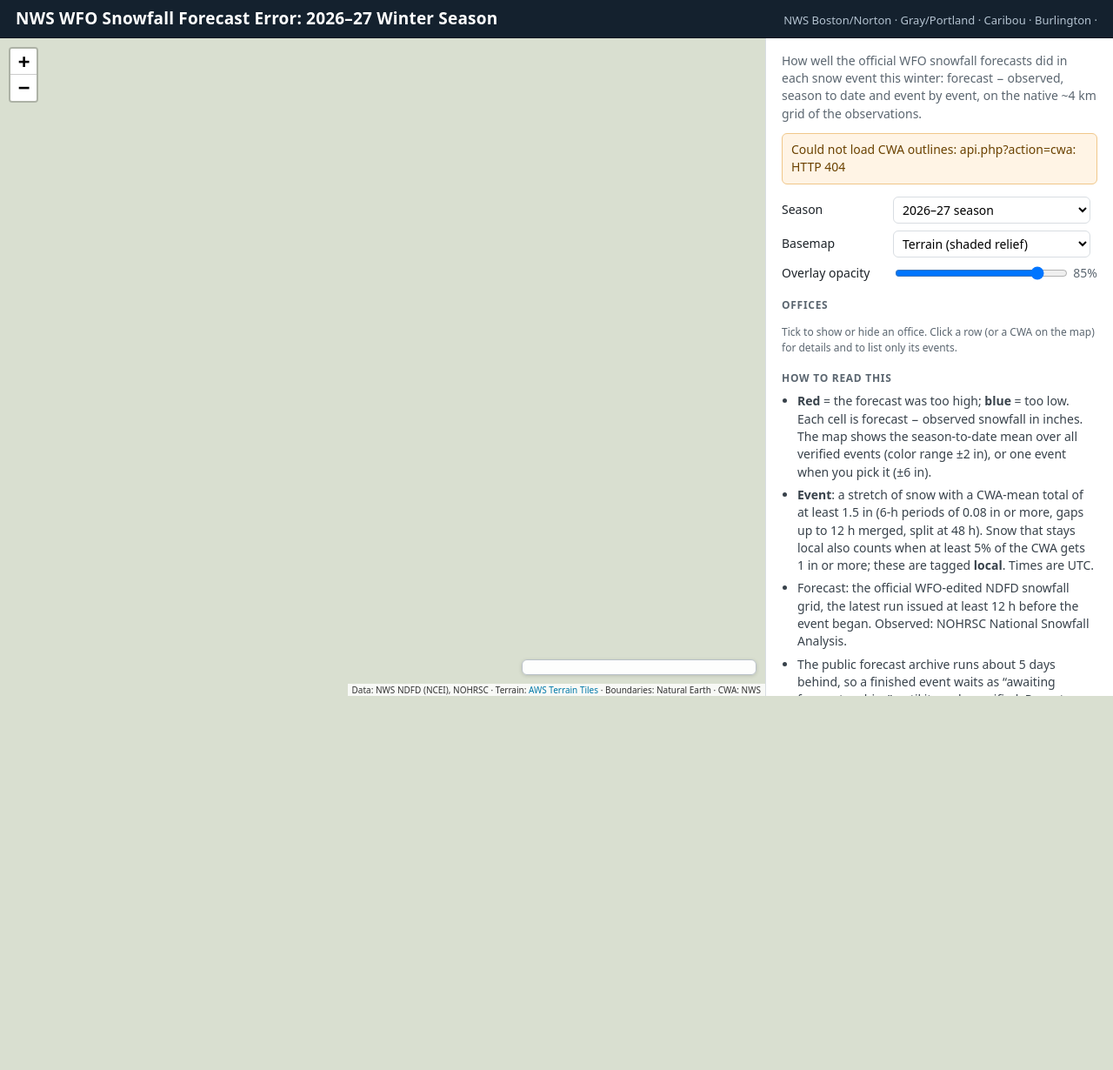
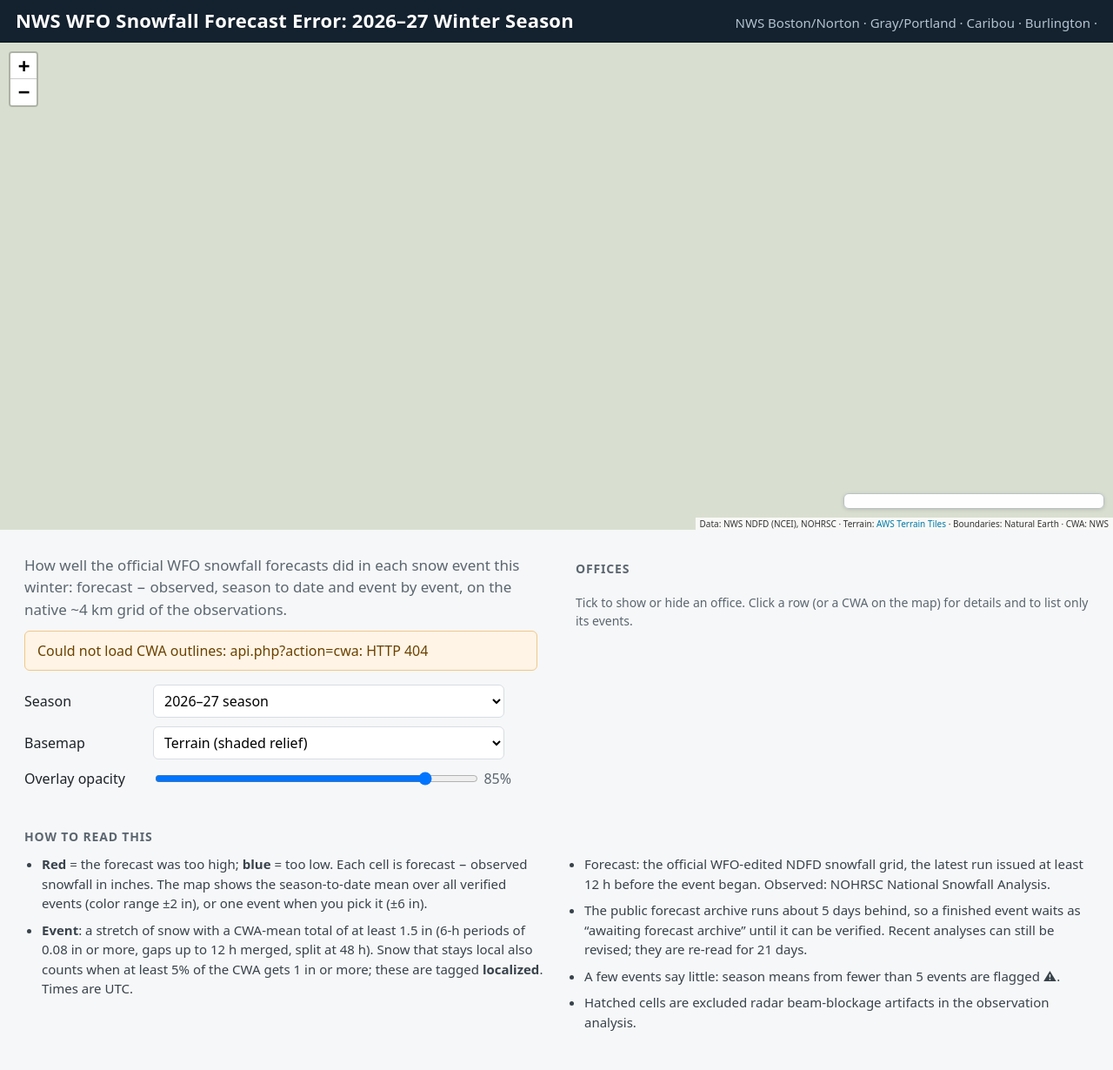
Before and after one commit to aaronperry-dev/NWS-WFO-Current-Season-Snowfall-Error, a PHP site: page / in a window 1280 px wide. Shown: the whole page at 87% size. Before the commit the page ends 800 px from the top, so only its background shows below. Run offline with PHP 8.4, Linux system fonts and the light colour scheme; a map, chart or similar area stays blank.

Commit message:
Viewer: information below the map, larger text

```diff
--- a/viewer/assets/app.js
+++ b/viewer/assets/app.js
@@ -99,7 +99,7 @@ function dayRange(a, b) {                                       // 'Nov 12', 'No
 }
 const evTitle = (ev) => `${zt(new Date(ev.start))} to ${zt(new Date(ev.end))}`;
 const localHelp = (e) => `Localized event: about ${Math.round(e.area_pct)}% of the CWA received at least ${state.M.thresholds.local_min_in} in, but the CWA-mean total (${e.obs_cwa_mean.toFixed(2)} in) is below the ${state.M.thresholds.event_total_in} in threshold.`;
-const localTag = (e) => e.basis === 'local' ? ` <span class="loc" title="${esc(localHelp(e))}">local</span>` : '';
+const localTag = (e) => e.basis === 'local' ? ` <span class="loc" title="${esc(localHelp(e))}">localized</span>` : '';
 
 function setTitle(label) {                                   // 'NWS WFO Snowfall Forecast Error: 2026–27 Winter Season' (page title and header follow the selected season)
   const t = `NWS WFO Snowfall Forecast Error: ${String(label).replace(/\s*season$/i, '')} Winter Season`; document.title = t; const h = document.querySelector('.topbar h1'); if (h) h.textContent = t;
@@ -375,9 +375,10 @@ async function main() {
   el('basemap').addEventListener('change', (e) => setBasemap(e.target.value));
   el('opacity').addEventListener('input', (e) => { state.opacity = parseFloat(e.target.value); errLayer.setOpacity(state.opacity); el('opacityOut').textContent = Math.round(state.opacity * 100) + '%'; writeHash(); });
   el('offices').addEventListener('change', (e) => { const off = e.target.dataset && e.target.dataset.vis; if (!off) return; state.grids.find((g) => g.off === off).visible = e.target.checked; refresh(); });
-  el('offices').addEventListener('click', (e) => { if (e.target.closest('input')) return; const tr = e.target.closest('tr.row'); if (tr) select(tr.dataset.off, true); });
-  el('offices').addEventListener('keydown', (e) => { if (e.key === 'Enter' && e.target.matches('tr.row')) select(e.target.dataset.off, true); });
-  const pickEvent = (tr) => { if (!tr || tr.classList.contains('pend')) return; const { off, id } = tr.dataset; if (state.ev && state.ev.off === off && state.ev.id === id) clearEvent(); else showEvent(off, id); };
+  el('offices').addEventListener('click', (e) => { if (e.target.closest('input')) return; const tr = e.target.closest('tr.row'); if (tr) { select(tr.dataset.off, true); toMap(); } });
+  el('offices').addEventListener('keydown', (e) => { if (e.key === 'Enter' && e.target.matches('tr.row')) { select(e.target.dataset.off, true); toMap(); } });
+  const toMap = () => { const r = el('map').getBoundingClientRect(); if (r.top < 0 || r.bottom > innerHeight + 4) el('map').scrollIntoView({ behavior: 'smooth', block: 'start' }); };
+  const pickEvent = (tr) => { if (!tr || tr.classList.contains('pend')) return; const { off, id } = tr.dataset; if (state.ev && state.ev.off === off && state.ev.id === id) clearEvent(); else { showEvent(off, id); toMap(); } };
   el('events').addEventListener('click', (e) => pickEvent(e.target.closest('tr.ev')));
   el('log').addEventListener('click', (e) => pickEvent(e.target.closest('tr.lg.click')));
   el('log').addEventListener('keydown', (e) => { if (e.key === 'Enter' && e.target.matches('tr.lg.click')) pickEvent(e.target); });
--- a/viewer/assets/style.css
+++ b/viewer/assets/style.css
@@ -1,81 +1,86 @@
 :root { --ink:#1d2329; --muted:#5b6670; --line:#d8dde2; --bg:#f6f7f8; --accent:#1b5fa8; }
 * { box-sizing: border-box; }
-html, body { height: 100%; margin: 0; }
-body { font: 14px/1.45 system-ui, -apple-system, "Segoe UI", Roboto, sans-serif; color: var(--ink); background: var(--bg); display: flex; flex-direction: column; }
-.topbar { flex: none; display: flex; align-items: baseline; justify-content: space-between; gap: 6px 20px; flex-wrap: wrap; padding: 10px 18px; background: #14212e; color: #fff; border-bottom: 1px solid #0b141d; }
-.topbar h1 { margin: 0; font-size: 19px; line-height: 1.2; letter-spacing: .01em; }
-.topbar p { margin: 0; color: #b4c3d1; font-size: 13px; }
-.app { flex: 1; min-height: 0; display: grid; grid-template-columns: 1fr 400px; }
-#map { height: 100%; min-height: 360px; background: #d9dfd0; }
-.panel { overflow-y: auto; background: #fff; border-left: 1px solid var(--line); padding: 16px 18px 28px; }
-h2 { font-size: 12px; letter-spacing: .06em; text-transform: uppercase; color: var(--muted); margin: 18px 0 8px; }
-.sub { margin: 0; color: var(--muted); }
-.notice { margin: 12px 0 0; padding: 8px 10px; border-radius: 6px; background: #fff4e5; border: 1px solid #f0c78a; color: #6b4200; }
-.controls { display: grid; gap: 8px; margin-top: 14px; }
-.controls label { display: grid; grid-template-columns: 120px 1fr auto; align-items: center; gap: 8px; }
+html, body { margin: 0; }
+body { font: 16px/1.5 system-ui, -apple-system, "Segoe UI", Roboto, sans-serif; color: var(--ink); background: var(--bg); }
+.topbar { display: flex; align-items: baseline; justify-content: space-between; gap: 6px 20px; flex-wrap: wrap; padding: 10px 18px; background: #14212e; color: #fff; border-bottom: 1px solid #0b141d; }
+.topbar h1 { margin: 0; font-size: 22px; line-height: 1.2; letter-spacing: .01em; }
+.topbar p { margin: 0; color: #b4c3d1; font-size: 15px; }
+.app { height: 70vh; min-height: 480px; }
+#map { height: 100%; background: #d9dfd0; }
+/* the information sits below the map, on the full page width */
+.below { display: grid; grid-template-columns: repeat(2, minmax(0, 1fr)); gap: 8px 44px; max-width: 1700px; margin: 0 auto; padding: 14px 28px 44px; background: var(--bg); align-items: start; }
+.below .wide { grid-column: 1 / -1; }
+.below section { min-width: 0; }
+.about ul { columns: 2; column-gap: 44px; }
+.about li { break-inside: avoid; }
+h2 { font-size: 14px; letter-spacing: .06em; text-transform: uppercase; color: var(--muted); margin: 20px 0 10px; }
+.sub { margin: 14px 0 0; color: var(--muted); font-size: 17px; max-width: 70ch; }
+.notice { margin: 12px 0 0; padding: 10px 14px; border-radius: 6px; background: #fff4e5; border: 1px solid #f0c78a; color: #6b4200; }
+.controls { display: grid; gap: 10px; margin-top: 16px; max-width: 560px; }
+.controls label { display: grid; grid-template-columns: 140px 1fr auto; align-items: center; gap: 8px; }
 select, input[type=range] { width: 100%; font: inherit; }
-select { padding: 4px 6px; border: 1px solid var(--line); border-radius: 6px; background: #fff; }
+select { padding: 6px 8px; border: 1px solid var(--line); border-radius: 6px; background: #fff; }
 output { min-width: 3ch; text-align: right; color: var(--muted); font-variant-numeric: tabular-nums; }
-.hint { color: var(--muted); font-size: 12px; margin: 6px 0 0; }
+.hint { color: var(--muted); font-size: 14px; margin: 8px 0 0; }
 
 table.offices { width: 100%; border-collapse: collapse; font-variant-numeric: tabular-nums; }
-.offices th { text-align: right; font-weight: 600; font-size: 11px; color: var(--muted); padding: 2px 4px 6px; }
+.offices th { text-align: right; font-weight: 600; font-size: 13px; color: var(--muted); padding: 2px 4px 6px; }
 .offices th:nth-child(-n+2) { text-align: left; }
-.offices td { padding: 5px 4px; border-top: 1px solid var(--line); text-align: right; white-space: nowrap; }
+.offices td { padding: 8px 6px; font-size: 16px; border-top: 1px solid var(--line); text-align: right; white-space: nowrap; }
 .offices td:nth-child(-n+2) { text-align: left; }
 .offices tr.row { cursor: pointer; }
 .offices tr.row:hover td { background: #f1f4f7; }
 .offices tr.row.sel td { background: #e8f0fa; }
 .offices tr.off td { color: #9aa3ab; }
-.chip { display: inline-block; width: 10px; height: 10px; border-radius: 2px; margin-right: 6px; vertical-align: -1px; }
-.val { display: inline-block; min-width: 4.6em; padding: 1px 6px; border-radius: 4px; font-weight: 600; text-align: center; }
+.chip { display: inline-block; width: 12px; height: 12px; border-radius: 2px; margin-right: 6px; vertical-align: -1px; }
+.val { display: inline-block; min-width: 4.6em; padding: 2px 8px; border-radius: 4px; font-weight: 600; text-align: center; }
 .codename b { font-weight: 700; }
-.codename small { color: var(--muted); display: block; font-size: 11px; line-height: 1.2; }
+.codename small { color: var(--muted); display: block; font-size: 13px; line-height: 1.2; }
 .warn { color: #9a5b00; font-weight: 600; }
 
-.detail { margin-top: 14px; padding: 12px 14px; border: 1px solid var(--line); border-radius: 8px; background: #fbfcfd; }
-.detail h3 { margin: 0 0 6px; font-size: 15px; }
+.detail { margin-top: 16px; padding: 14px 18px; border: 1px solid var(--line); border-radius: 8px; background: #fbfcfd; }
+.detail h3 { margin: 0 0 6px; font-size: 18px; }
 .detail dl { display: grid; grid-template-columns: 1fr auto; gap: 3px 12px; margin: 8px 0 0; }
 .detail dt { color: var(--muted); }
 .detail dd { margin: 0; text-align: right; font-variant-numeric: tabular-nums; font-weight: 600; }
-.detail p { margin: 6px 0 0; font-size: 12.5px; color: var(--muted); }
-.about ul { padding-left: 18px; margin: 0; color: #38424b; }
-.about li { margin: 0 0 6px; }
+.detail p { margin: 8px 0 0; font-size: 14px; color: var(--muted); }
+.about ul { padding-left: 20px; margin: 0; color: #38424b; font-size: 15px; }
+.about li { margin: 0 0 8px; }
 
 /* status, offices counts, events list */
-.status { margin-top: 14px; font-size: 12.5px; color: var(--muted); }
+.status { margin-top: 16px; font-size: 15px; color: var(--muted); }
 .status .meta { line-height: 1.4; }
-.status .counts, .status .empty { margin-top: 6px; color: var(--ink); }
-.status .empty { padding: 8px 10px; border: 1px solid #cdd9e5; background: #f3f7fb; border-radius: 6px; }
+.status .counts, .status .empty { margin-top: 8px; color: var(--ink); }
+.status .empty { padding: 10px 14px; border: 1px solid #cdd9e5; background: #f3f7fb; border-radius: 6px; }
 .of { color: var(--muted); } .na { color: #9aa3ab; }
-.evwrap { max-height: 300px; overflow: auto; border-top: 1px solid var(--line); border-bottom: 1px solid var(--line); }
+.evwrap { max-height: 560px; overflow: auto; border-top: 1px solid var(--line); border-bottom: 1px solid var(--line); }
 table.events { width: 100%; border-collapse: collapse; font-variant-numeric: tabular-nums; }
-.events th { position: sticky; top: 0; background: #fff; z-index: 1; text-align: right; font-weight: 600; font-size: 11px; color: var(--muted); padding: 4px 4px 5px; border-bottom: 1px solid var(--line); }
+.events th { position: sticky; top: 0; background: var(--bg); z-index: 1; text-align: right; font-weight: 600; font-size: 13px; color: var(--muted); padding: 6px 6px 7px; border-bottom: 1px solid var(--line); }
 .events th:nth-child(-n+2) { text-align: left; }
-.events td { padding: 4px 4px; border-top: 1px solid #eceff2; text-align: right; white-space: nowrap; }
+.events td { padding: 7px 6px; font-size: 15.5px; border-top: 1px solid #eceff2; text-align: right; white-space: nowrap; }
 .events td:nth-child(-n+2) { text-align: left; }
-.events .evtime small { display: block; color: var(--muted); font-size: 10.5px; line-height: 1.15; }
+.events .evtime small { display: block; color: var(--muted); font-size: 13px; line-height: 1.25; }
 .events tr.ev { cursor: pointer; } .events tr.ev:hover td { background: #f1f4f7; } .events tr.ev.sel td { background: #e8f0fa; }
 .events tr.pend { cursor: default; color: #5b6670; } .events tr.pend:hover td { background: transparent; }
 .events .badge { text-align: right; white-space: normal; }
-.st { display: inline-block; font-size: 11px; padding: 1px 7px; border-radius: 10px; background: #eef1f4; color: #4a5560; border: 1px solid #d5dbe1; }
+.st { display: inline-block; font-size: 13px; padding: 1px 9px; border-radius: 10px; background: #eef1f4; color: #4a5560; border: 1px solid #d5dbe1; }
 .st-pending_forecast { background: #fff7e6; border-color: #efd9a8; color: #7a5200; } .st-ongoing { background: #e9f4ff; border-color: #bcd9f3; color: #1d4f7c; }
 .events .val { min-width: 3.4em; }
-.linkbtn { margin: 4px 0 0; padding: 0; border: 0; background: none; font: inherit; font-size: 12.5px; color: var(--accent); cursor: pointer; text-decoration: underline; }
+.linkbtn { margin: 4px 0 0; padding: 0; border: 0; background: none; font: inherit; font-size: 15px; color: var(--accent); cursor: pointer; text-decoration: underline; }
 
 /* map furniture */
 .leaflet-container { font: inherit; }
 .legend, .cursor-tip { background: rgba(255,255,255,.95); border: 1px solid #b9c1c8; border-radius: 6px; padding: 8px 10px; box-shadow: 0 1px 4px rgba(0,0,0,.15); }
-.legend { width: 270px; font-size: 12px; }
+.legend { width: 300px; font-size: 13.5px; }
 .legend .ttl { font-weight: 700; margin-bottom: 2px; }
 .legend canvas { display: block; width: 100%; height: 14px; border: 1px solid #8d969e; }
 .legend .ticks { display: flex; justify-content: space-between; margin-top: 2px; font-variant-numeric: tabular-nums; }
 .legend .ends { display: flex; justify-content: space-between; color: var(--muted); margin-top: 2px; }
 .legend .hatch { display: flex; align-items: center; gap: 6px; margin-top: 6px; color: #38424b; }
 .legend .hatch i { width: 22px; height: 12px; border: 1px solid #555; background: repeating-linear-gradient(135deg, #464646 0 2px, #aaa 2px 8px); }
-.cursor-tip { position: absolute; left: 0; top: 0; z-index: 1000; pointer-events: none; min-width: 170px; max-width: 260px; font-size: 12.5px; line-height: 1.35; font-variant-numeric: tabular-nums; will-change: transform; }
+.cursor-tip { position: absolute; left: 0; top: 0; z-index: 1000; pointer-events: none; min-width: 190px; max-width: 290px; font-size: 14px; line-height: 1.35; font-variant-numeric: tabular-nums; will-change: transform; }
 .cursor-tip[hidden] { display: none; }
-.cursor-tip .tip-head { font-size: 13px; } .cursor-tip .tip-head span { color: var(--muted); }
+.cursor-tip .tip-head { font-size: 14.5px; } .cursor-tip .tip-head span { color: var(--muted); }
 .cursor-tip .tip-val { margin-top: 3px; } .cursor-tip .tip-val .val { min-width: 0; font-size: 13px; margin-right: 4px; }
 .cursor-tip .tip-none { margin-top: 3px; color: var(--muted); }
 .cursor-tip .tip-pos { margin-top: 3px; color: var(--muted); font-size: 11.5px; }
--- a/viewer/index.php
+++ b/viewer/index.php
@@ -21,46 +21,46 @@ $h = fn(string $s): string => htmlspecialchars($s, ENT_QUOTES | ENT_SUBSTITUTE,
 </header>
 <div class="app">
   <div id="map" role="application" aria-label="Map of snowfall forecast error by NWS office, season to date and by event"></div>
-  <aside class="panel">
-    <header>
-      <p class="sub">How well the official WFO snowfall forecasts did in each snow event this winter: forecast − observed, season to date and event by event, on the native ~4&nbsp;km grid of the observations.</p>
-    </header>
+</div>
+<main class="below">
+  <section class="intro">
+    <p class="sub">How well the official WFO snowfall forecasts did in each snow event this winter: forecast &minus; observed, season to date and event by event, on the native ~4&nbsp;km grid of the observations.</p>
     <div id="notice" class="notice" hidden></div>
-    <section class="controls">
+    <div class="controls">
       <label>Season <select id="season"></select></label>
       <label>Basemap <select id="basemap"></select></label>
       <label>Overlay opacity <input id="opacity" type="range" min="0" max="1" step="0.05" value="0.85"> <output id="opacityOut">85%</output></label>
+    </div>
+    <section id="status" class="status"></section>
   </section>
-    <section id="status" class="status"></section>
-    <section>
+  <section class="officessec">
     <h2>Offices</h2>
     <table id="offices" class="offices"></table>
     <p class="hint">Tick to show or hide an office. Click a row (or a CWA on the map) for details and to list only its events.</p>
+    <section id="detail" class="detail" hidden></section>
   </section>
-    <section id="eventsSection" hidden>
+  <section id="eventsSection" class="wide" hidden>
     <h2 id="eventsTitle">Events</h2>
     <div class="evwrap"><table id="events" class="events"></table></div>
     <p class="hint">Obs. / Fcst.: CWA-mean inches. Click a verified event to map its error; click it again, or press Esc, to return.</p>
   </section>
-    <section id="logSection" hidden>
+  <section id="logSection" class="wide" hidden>
     <h2 id="logTitle">Snowfall log</h2>
     <div id="log"></div>
     <p class="hint">Every stretch of measurable snow (at least 0.1&nbsp;in on 1% of the CWA in a 6-h period), whether or not it is big enough to verify. Mean = CWA-mean total, Peak = highest cell, in inches. Verified events can be clicked.</p>
   </section>
-    <section id="detail" class="detail" hidden></section>
-    <section class="about">
+  <section class="about wide">
     <h2>How to read this</h2>
     <ul>
-        <li><b>Red</b> = the forecast was too high; <b>blue</b> = too low. Each cell is forecast − observed snowfall in inches. The map shows the season-to-date mean over all verified events (color range ±2&nbsp;in), or one event when you pick it (±6&nbsp;in).</li>
-        <li><b>Event</b>: a stretch of snow with a CWA-mean total of at least 1.5&nbsp;in (6-h periods of 0.08&nbsp;in or more, gaps up to 12&nbsp;h merged, split at 48&nbsp;h). Snow that stays local also counts when at least 5% of the CWA gets 1&nbsp;in or more; these are tagged <b>local</b>. Times are UTC.</li>
+      <li><b>Red</b> = the forecast was too high; <b>blue</b> = too low. Each cell is forecast &minus; observed snowfall in inches. The map shows the season-to-date mean over all verified events (color range &plusmn;2&nbsp;in), or one event when you pick it (&plusmn;6&nbsp;in).</li>
+      <li><b>Event</b>: a stretch of snow with a CWA-mean total of at least 1.5&nbsp;in (6-h periods of 0.08&nbsp;in or more, gaps up to 12&nbsp;h merged, split at 48&nbsp;h). Snow that stays local also counts when at least 5% of the CWA gets 1&nbsp;in or more; these are tagged <b>localized</b>. Times are UTC.</li>
       <li>Forecast: the official WFO-edited NDFD snowfall grid, the latest run issued at least 12&nbsp;h before the event began. Observed: NOHRSC National Snowfall Analysis.</li>
       <li>The public forecast archive runs about 5&nbsp;days behind, so a finished event waits as &ldquo;awaiting forecast archive&rdquo; until it can be verified. Recent analyses can still be revised; they are re-read for 21&nbsp;days.</li>
       <li>A few events say little: season means from fewer than 5&nbsp;events are flagged &#9888;.</li>
       <li>Hatched cells are excluded radar beam-blockage artifacts in the observation analysis.</li>
     </ul>
   </section>
-  </aside>
-</div>
+</main>
 <?php if ($manifest !== null): ?>
 <script id="manifest" type="application/json"><?= json_encode($manifest, JSON_HEX_TAG | JSON_HEX_AMP | JSON_HEX_APOS | JSON_HEX_QUOT | JSON_UNESCAPED_SLASHES) ?></script>
 <?php endif; ?>
```
Also changed, not shown: other parts of viewer/assets/style.css (+16 -11 lines), viewer/index.html (+15 -15 lines), README.md. Lines whose indentation alone changed are shown as unchanged.
